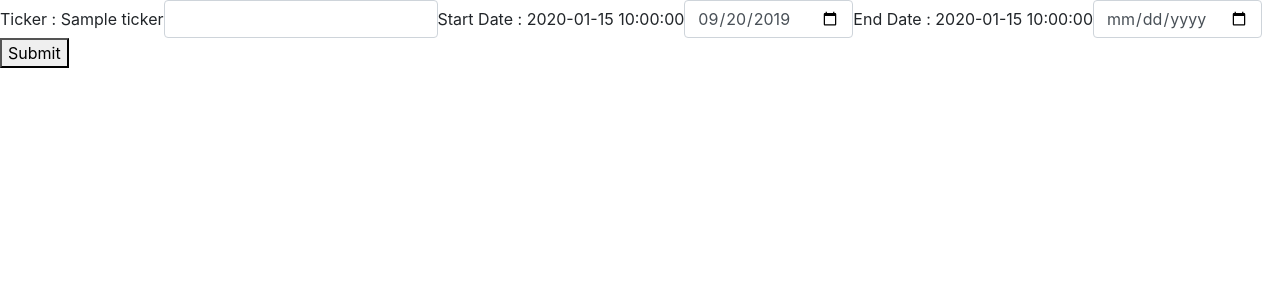
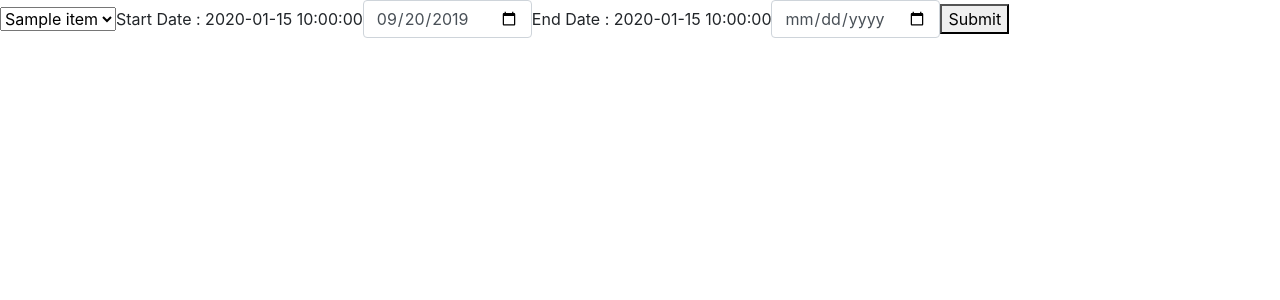
Before and after one commit to ra2929/financial-data-fullstack-project, a Flask app: template rbd-testArea/templates/index.html in a window 1280 px wide. Shown: the part 56-356 px from the top of the page. Run offline with Flask 2, Linux system fonts and the light colour scheme; the template is opened without the code that fills it: most values are stand-ins (such as "Sample title", 1, 10 or a date in 2020); parts of the project's set-up code (start-up, migrations or seed data) failed here and were passed over; some libraries are stand-ins or nearby versions.

Commit message:
List Box Created

```diff
--- a/rbd-testArea/server.py
+++ b/rbd-testArea/server.py
@@ -107,12 +107,6 @@ def index():
   #
   # example of a database query
   #
-  cursor = g.conn.execute("SELECT name FROM test")
-  names = []
-  for result in cursor:
-    names.append(result['name'])  # can also be accessed using result[0]
-  cursor.close()
-
   #
   # Flask uses Jinja templates, which is an extension to HTML where you can
   # pass data to a template and dynamically generate HTML based on the data
@@ -144,9 +138,17 @@ def index():
   # for example, the below file reads template/index.html
   #
   """
+
+  cursor = g.conn.execute("SELECT ticker FROM Ticker")
+  tickers = []
+  for result in cursor:
+    tickers.append(result['ticker'])  # can also be accessed using result[0]
+  print(tickers)
+  cursor.close()
+
   #context = None #= dict(data = names)
 
-  return render_template("index.html")
+  return render_template("index.html", items=tickers)
 
 #
 # This is an example of a different path.  You can see it at:
@@ -176,7 +178,8 @@ def sub():
   #convert cursor items into a pandas DataFrame
   results       = pd.DataFrame(list(cursor),
                   columns=['Close', 'High' , 'Low' , 'Volume' , 'p_implied_volatility' , 'p_ask_size' , 'p_bid_size' , 'Ticker' , 'Date' , 'Time'])
-
+  cursor.close()
+  #print(results[:10])
   #merge date and time columns into datetime format for plotly
   results_dt    = results.apply(lambda r : pd.datetime.combine(r['Date'],r['Time']),1)
   results       = results.drop('Date', 1)
@@ -215,6 +218,7 @@ def create_plot(df):
   #fig = go.Figure([go.Scatter(x=df['datetime'], y=df['High'])])
 
   #Convert all data to Plotly-specific-JSON using Plotly's JSONEncoder.
+
   graphJSON = json.dumps(fig, cls=plotly.utils.PlotlyJSONEncoder)
 
   return graphJSON
--- a/rbd-testArea/templates/index.html
+++ b/rbd-testArea/templates/index.html
@@ -32,8 +32,11 @@
     </div>
 
 <form method="POST" action="/sub" class="form-inline">
-  <label for="Ticker"> Ticker :  {{ticker}}  </label>
-  <input type="text" class="form-control" name="ticker">
+  <select selected>
+  {% for item in items %}
+  <option value="{{ item.field_name }}">{{ item.field_name }}</option>
+  {% endfor %}
+  </select>
   <label for="Start Date"> Start Date : {{startDate}}</label>
   <input type="Date" class="form-control" name="date_start" min="2019-09-20" value='2019-09-20'>
   <label for="End Date"> End Date : {{endDate}}</label>
```
